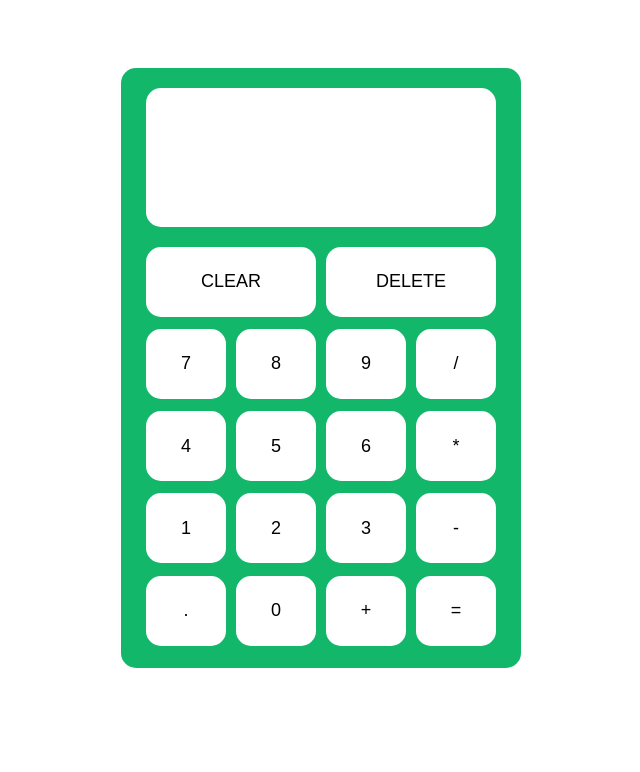
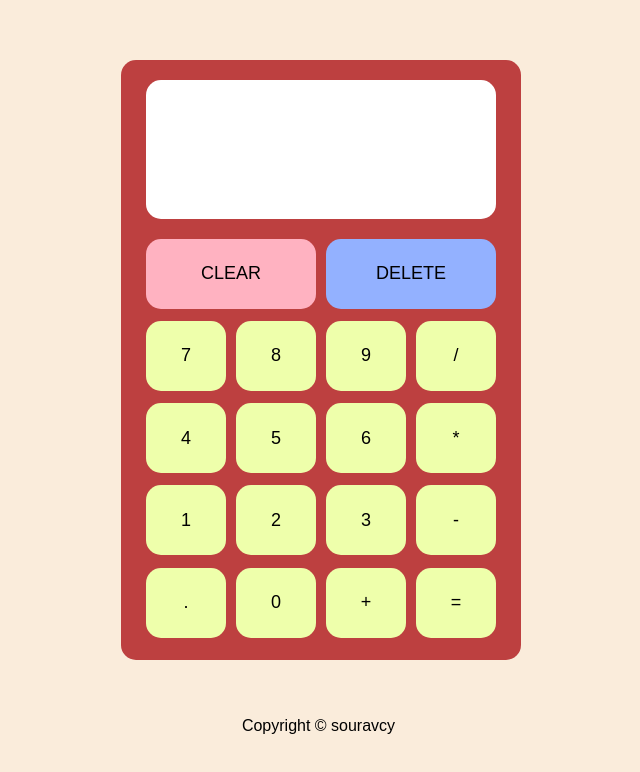
Before and after one commit to souravcy/Calculator, a plain HTML site: page index.html in a window 1280 px wide. Shown: the whole page, without its empty margins (319-959 px from the left). Drawn offline with Linux system fonts and the light colour scheme.

Commit message:
Improved the front end

```diff
--- a/index.html
+++ b/index.html
@@ -34,5 +34,10 @@
         </div>
       </div>
     </div>
+      <div class="footer">
+        <div class="name">Copyright © souravcy</div>
+        <div class="git">
+        </div>
+      </div>
   </body>
 </html>
--- a/script.js
+++ b/script.js
@@ -39,26 +39,31 @@ function buttonPressed(e) {
         screen.textContent += a;
         if (number2 == undefined) {
           number2 = a;
+          console.log(number2)
         } else {
           number2 = number2 + a;
         }
       }
-    }
-    else if( (a=="+" || a=="-") && number1==undefined){
-        screen.textContent += a;
-        number1 = a;
+    } else if ((a == "+" || a == "-") && number1 == undefined) {
+      screen.textContent += a;
+      number1 = a;
+    } else if ((a == "+" || a == "-" || a == "*" || a == "/") && number2 != undefined) {
+      number1 = operate(number1, number2, ope);
+      ope = a;
+      screen.textContent = number1 + ope;
+      flag = 1;
+      number2=undefined;
     } else if (a == "+" || a == "-" || a == "*" || a == "/") {
       flag = 1;
       ope = a;
       screen.textContent += ope;
-    }
-     else if (a == "=") {
+    } else if (a == "=") {
       if (number1 == undefined) {
         ope = undefined;
         number2 = undefined;
         screen.textContent = null;
       } else if (number1 != undefined && number2 == undefined) {
-        screen.textContent=number1;
+        screen.textContent = number1;
       } else if (number2 != undefined) {
         number1 = operate(number1, number2, ope);
         screen.textContent = number1;
--- a/style.css
+++ b/style.css
@@ -1,12 +1,17 @@
 *{
-    font-family:Arial, Helvetica, sans-serif
-}.cover{
+    font-family:Arial, Helvetica, sans-serif;
+    padding: 0%;
+    margin: 0%;
+    border: 0cm;
+    background-color: rgb(250, 236, 219);
+}
+.cover{
     display: flex;
     justify-content: center;
 }
 .calculator{
     margin-top: 60px;
-    background-color: rgb(19, 183, 106);
+    background-color: rgb(189, 64, 64);
     height: 600px;
     width: 400px;
     display: flex;
@@ -26,6 +31,8 @@
     display: flex;
     align-items: flex-end;
     justify-content: end;
+    word-break:break-all;
+    text-align: right;
 }
 .buttons{
     width: 350px;
@@ -34,24 +41,45 @@
     display:flex;
     flex-wrap:wrap;
     gap: 10px;
+    background-color: rgb(189, 64, 64);
 }
 .button1{
     height: 70px;
     width: 170px;
-    background-color: rgb(255, 255, 255);
     display: flex;
     justify-content: center;
     align-items: center;
     font-size:large;
     border-radius: 15px;
 }
+#clear{
+    background-color: rgb(255, 178, 193);
+}
+#delete{
+    background-color: rgb(147, 177, 255);
+}
 .button{
     height: 70px;
     width: 80px;
-    background-color: rgb(255, 255, 255);
+    background-color: rgb(238, 255, 171);
     display: flex;
     justify-content: center;
     align-items: center;
     font-size:large;
     border-radius: 15px;
 }
+.footer{
+    display: flex;
+    justify-content: center;
+    align-items: center;
+    padding: 17px;
+    margin-top: 40px;
+    gap: 5px;
+}
+.name{
+    color: rgb(0, 0, 0);
+}
+.git{
+    display: flex;
+    align-items: center;
+}
```
